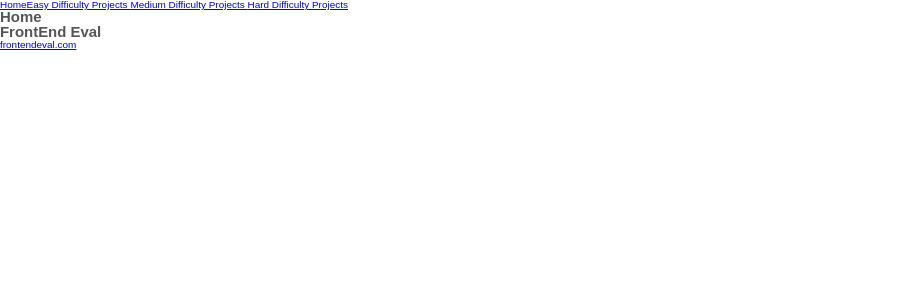
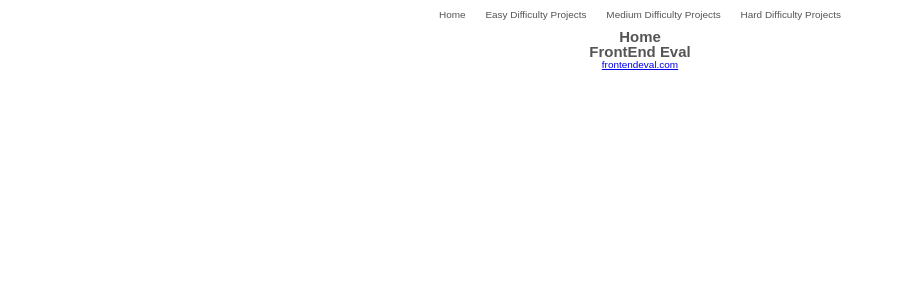
Before and after one commit to deltam3/frontendeval, a React (Vite) app in the folder consolidated/: page / in a window 1280 px wide. Shown: the top 300 px of the page, without its empty margins (0-904 px from the left). Built offline with nearby package versions, Linux system fonts and the light colour scheme.

Commit message:
basic styling and layout for the header component and the home component

```diff
--- a/consolidated/src/components/Header.tsx
+++ b/consolidated/src/components/Header.tsx
@@ -1,19 +1,40 @@
 import { Link } from "react-router-dom";
+import styled from "styled-components";
 
 const Header = () => {
+  const HeaderBox = styled.header`
+    display: flex;
+    align-items: center;
+    justify-content: center;
+    padding: 1rem 2rem;
+    gap: 2rem;
+  `;
+  const UlEl = styled.ul`
+    display: flex;
+    gap: 2rem;
+    > a {
+      text-decoration: none;
+      color: #555;
+    }
+
+    > a:hover {
+      text-decoration: underline;
+    }
+  `;
+
   return (
-    <div>
+    <HeaderBox>
       <div>
         <div>
-          <div>
+          <UlEl>
             <Link to="/">Home</Link>
             <Link to="/Easy">Easy Difficulty Projects </Link>
             <Link to="/Medium">Medium Difficulty Projects </Link>
             <Link to="/Hard">Hard Difficulty Projects </Link>
-          </div>
+          </UlEl>
         </div>
       </div>
-    </div>
+    </HeaderBox>
   );
 };
 
--- a/consolidated/src/pages/Home.tsx
+++ b/consolidated/src/pages/Home.tsx
@@ -1,16 +1,23 @@
 import React from "react";
+import styled from "styled-components";
 
 type Props = {};
 
 const Home = (props: Props) => {
+  const HomeContainer = styled.main`
+    display: flex;
+    align-items: center;
+    justify-content: center;
+    flex-direction: column;
+  `;
   return (
-    <div>
+    <HomeContainer>
       <h2>Home</h2>
       <h2>FrontEnd Eval</h2>
       <p>
         <a href="https://frontendeval.com/">frontendeval.com</a>
       </p>
-    </div>
+    </HomeContainer>
   );
 };
 
```
